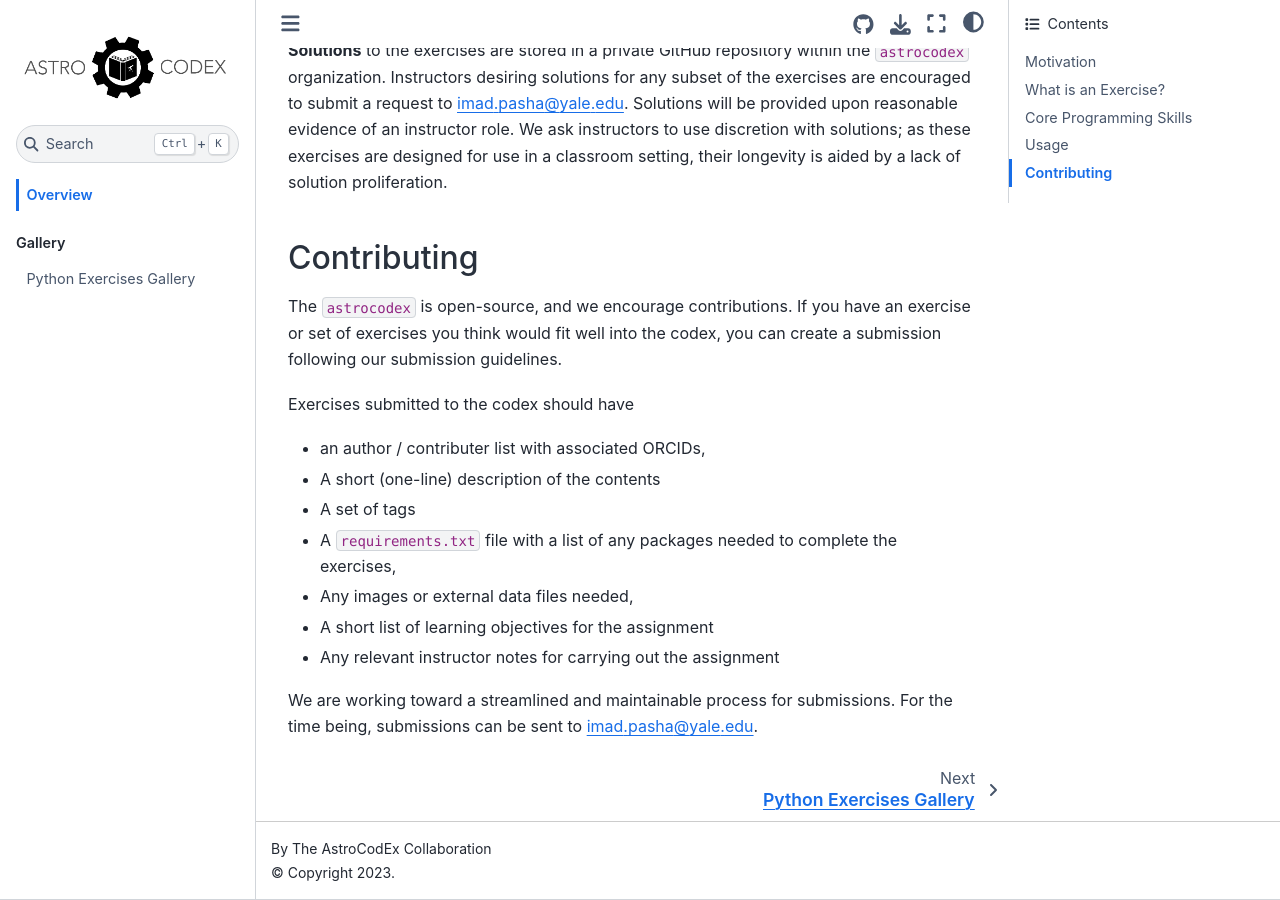
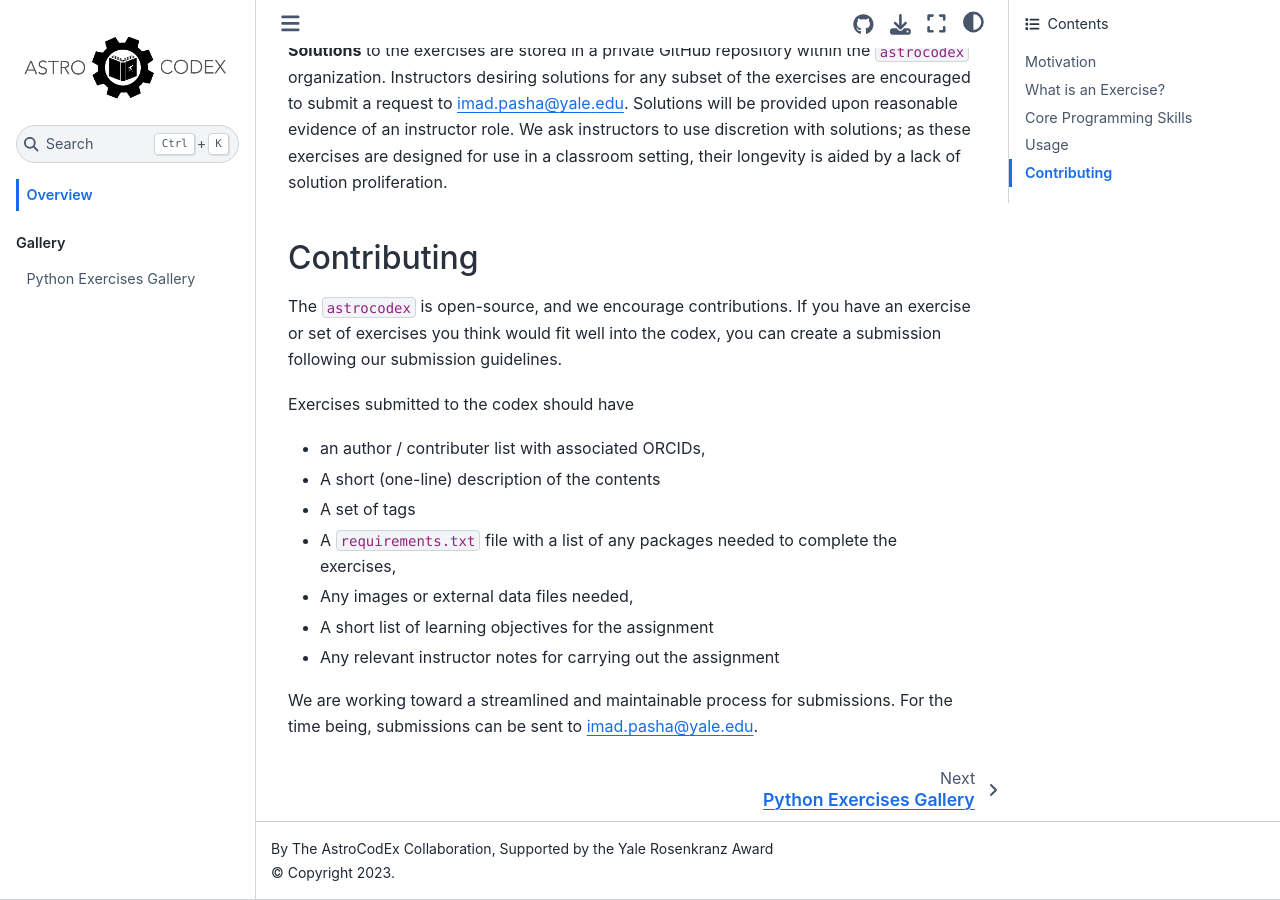
Before and after one commit to astrocodex/astrocodex.github.io, a Jupyter Book: the page built from intro.md, in a window 1280 px wide and 900 px high, scrolled down 3096 px. Built offline with Jupyter Book 1.0.4 settings and Sphinx 7.4.7 and the Sphinx Book theme 1.1.4, drawn with Linux system fonts in a browser that asks for light colours; pages that are not in the unit, such as notebooks, are missing from menus.

Commit message:
added rosenkranz to footer

```diff
--- a/_config.yml
+++ b/_config.yml
@@ -2,7 +2,7 @@
 # Learn more at https://jupyterbook.org/customize/config.html
 
 title: My sample book
-author: The AstroCodEx Collaboration
+author: The AstroCodEx Collaboration, Supported by the Yale Rosenkranz Award
 logo: logo.png
 
 # Force re-execution of notebooks on each build.
```
